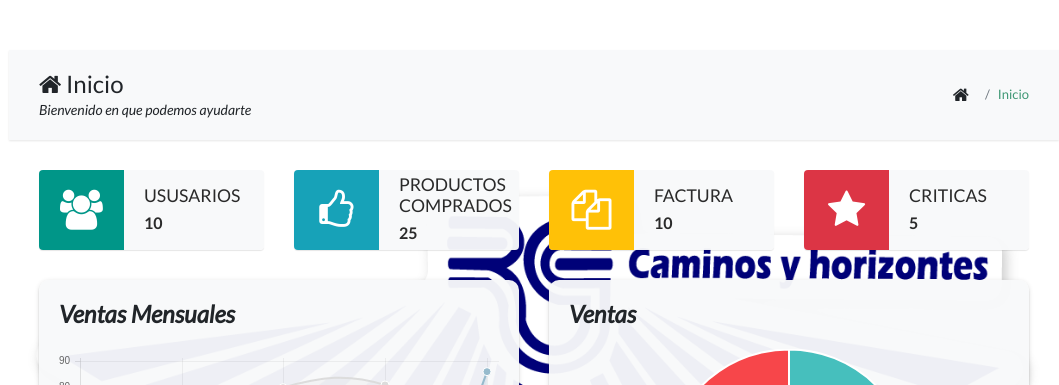
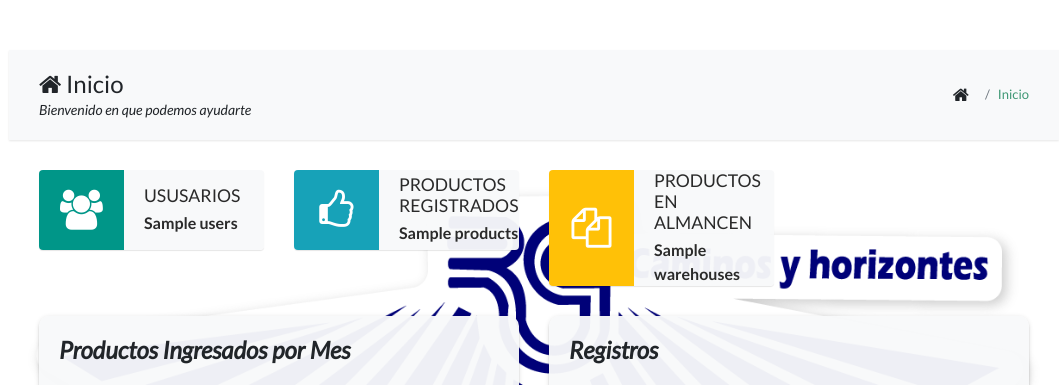
Before and after one commit to AlfredoHC07/UNERG_pharmacy, a Django app: template pharmacy/templates/dashboard.html in a window 1280 px wide. Shown: the part 66-451 px from the top of the page, without its empty margins (221-1280 px from the left). Run offline with Django 4.2, Linux system fonts and the light colour scheme; the template is opened without the code that fills it: most values are stand-ins (such as "Sample title", 1, 10 or a date in 2020); some libraries are stand-ins or nearby versions; some web fonts are replaced.

Commit message:
Cambios en el tablero

```diff
--- a/pharmacy/admin.py
+++ b/pharmacy/admin.py
@@ -1,5 +1,7 @@
 from django.contrib import admin
-from .models import CustomUser
+from .models import CustomUser,Producto,Almacen
 # Register your models here.
 
 admin.site.register(CustomUser)
+admin.site.register(Producto)
+admin.site.register(Almacen)
--- a/pharmacy/templates/dashboard.html
+++ b/pharmacy/templates/dashboard.html
@@ -31,39 +31,39 @@
           <div class="widget-small primary coloured-icon"><i class="icon fa fa-users fa-3x"></i>
             <div class="info">
               <h4>Ususarios</h4>
-              <p><b>10</b></p>
+              <p><b>{{users}}</b></p>
             </div>
           </div>
         </div>
         <div class="col-md-6 col-lg-3">
           <div class="widget-small info coloured-icon"><i class="icon fa fa-thumbs-o-up fa-3x"></i>
             <div class="info">
-              <h4>Productos Comprados</h4>
-              <p><b>25</b></p>
+              <h4>Productos Registrados</h4>
+              <p><b>{{products}}</b></p>
             </div>
           </div>
         </div>
         <div class="col-md-6 col-lg-3">
           <div class="widget-small warning coloured-icon"><i class="icon fa fa-files-o fa-3x"></i>
             <div class="info">
-              <h4>Factura</h4>
-              <p><b>10</b></p>
+              <h4>Productos en Almancen</h4>
+              <p><b>{{warehouses}}</b></p>
             </div>
           </div>
         </div>
-        <div class="col-md-6 col-lg-3">
+        <!-- <div class="col-md-6 col-lg-3">
           <div class="widget-small danger coloured-icon"><i class="icon fa fa-star fa-3x"></i>
             <div class="info">
               <h4>Criticas</h4>
               <p><b>5</b></p>
             </div>
           </div>
-        </div>
+        </div> -->
       </div>
       <div class="row">
         <div class="col-md-6">
           <div class="tile">
-            <h3 class="tile-title"><i>Ventas Mensuales</i></h3>
+            <h3 class="tile-title"><i>Productos Ingresados por Mes</i></h3>
             <div class="embed-responsive embed-responsive-16by9">
               <canvas class="embed-responsive-item" id="lineChartDemo"></canvas>
             </div>
@@ -71,7 +71,7 @@
         </div>
         <div class="col-md-6">
           <div class="tile">
-            <h3 class="tile-title"><i>Ventas</i></h3>
+            <h3 class="tile-title"><i>Registros</i></h3>
             <div class="embed-responsive embed-responsive-16by9">
               <canvas class="embed-responsive-item" id="pieChartDemo"></canvas>
             </div>
@@ -88,40 +88,34 @@
     <!-- Page specific javascripts-->
     <script type="text/javascript" src="../static/js/plugins/chart.js"></script>
     <script type="text/javascript">
+
+      var registroAlmacen = parseInt(JSON.parse('{{ warehouses|safe }}'));
+      var registroProducto = parseInt(JSON.parse('{{ products|safe }}'));
+      var registroTotalMes = JSON.parse('{{ total_month|safe }}');
       var data = {
-      	labels: ["January", "February", "March", "April", "May"],
+      	labels: ["Enero", "Febrero", "Marzo", "Abril", "Mayo", "Junio", "Julio", "Agosto", "Septiembre", "Octubre", "Noviembre", "Diciembre"],
       	datasets: [
       		{
-      			label: "My First dataset",
-      			fillColor: "rgba(220,220,220,0.2)",
-      			strokeColor: "rgba(220,220,220,1)",
-      			pointColor: "rgba(220,220,220,1)",
-      			pointStrokeColor: "#fff",
-      			pointHighlightFill: "#fff",
-      			pointHighlightStroke: "rgba(220,220,220,1)",
-      			data: [65, 59, 80, 81, 56]
-      		},
-      		{
-      			label: "My Second dataset",
+      			label: "Productos Ingresados por Mes",
       			fillColor: "rgba(151,187,205,0.2)",
       			strokeColor: "rgba(151,187,205,1)",
       			pointColor: "rgba(151,187,205,1)",
       			pointStrokeColor: "#fff",
       			pointHighlightFill: "#fff",
       			pointHighlightStroke: "rgba(151,187,205,1)",
-      			data: [28, 48, 40, 19, 86]
+      			data: registroTotalMes
       		}
       	]
       };
       var pdata = [
       	{
-      		value: 25,
+      		value: registroProducto,
       		color: "#46BFBD",
       		highlight: "#5AD3D1",
       		label: "Productos Registrados "
       	},
       	{
-      		value: 10,
+      		value: registroAlmacen,
       		color:"#F7464A",
       		highlight: "#FF5A5E",
       		label: "Productos en el almancen"
```
Also changed, not shown: pharmacy/models.py (+7 -0 lines), pharmacy/templates/login.html (+5 -6 lines), pharmacy/views/dashboard.py (+32 -1 lines), pharmacy/migrations/0004_almacen_month.py (added).
